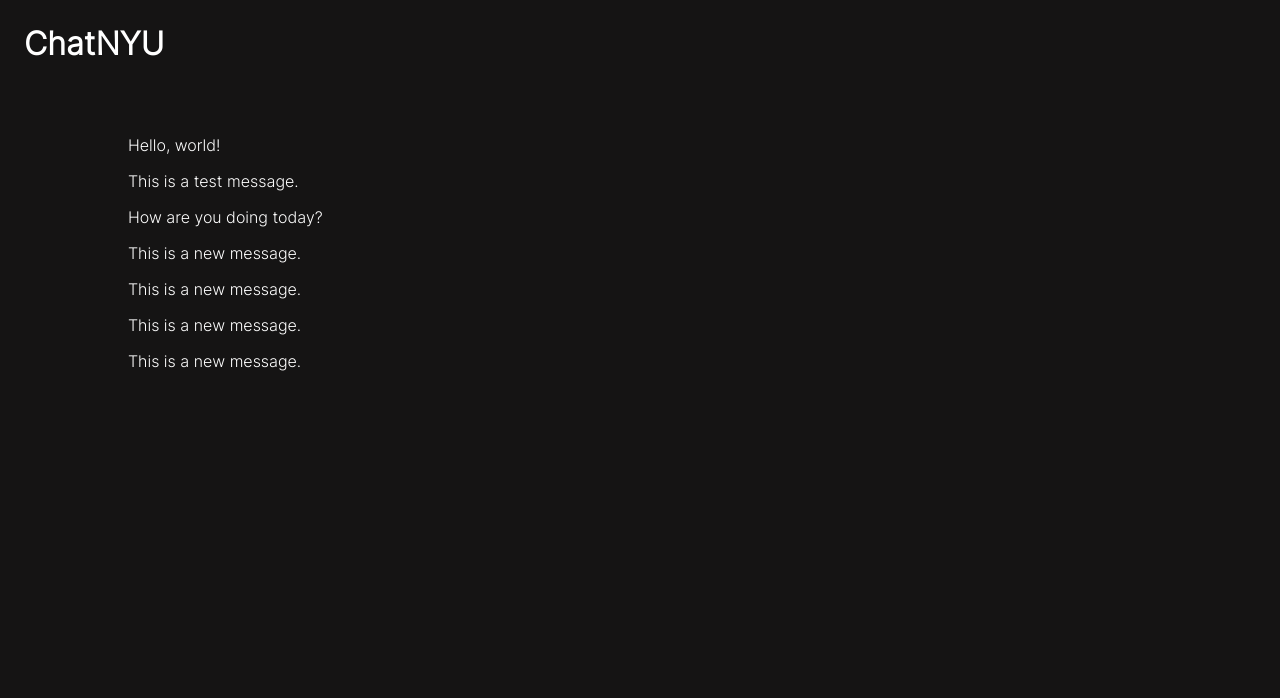
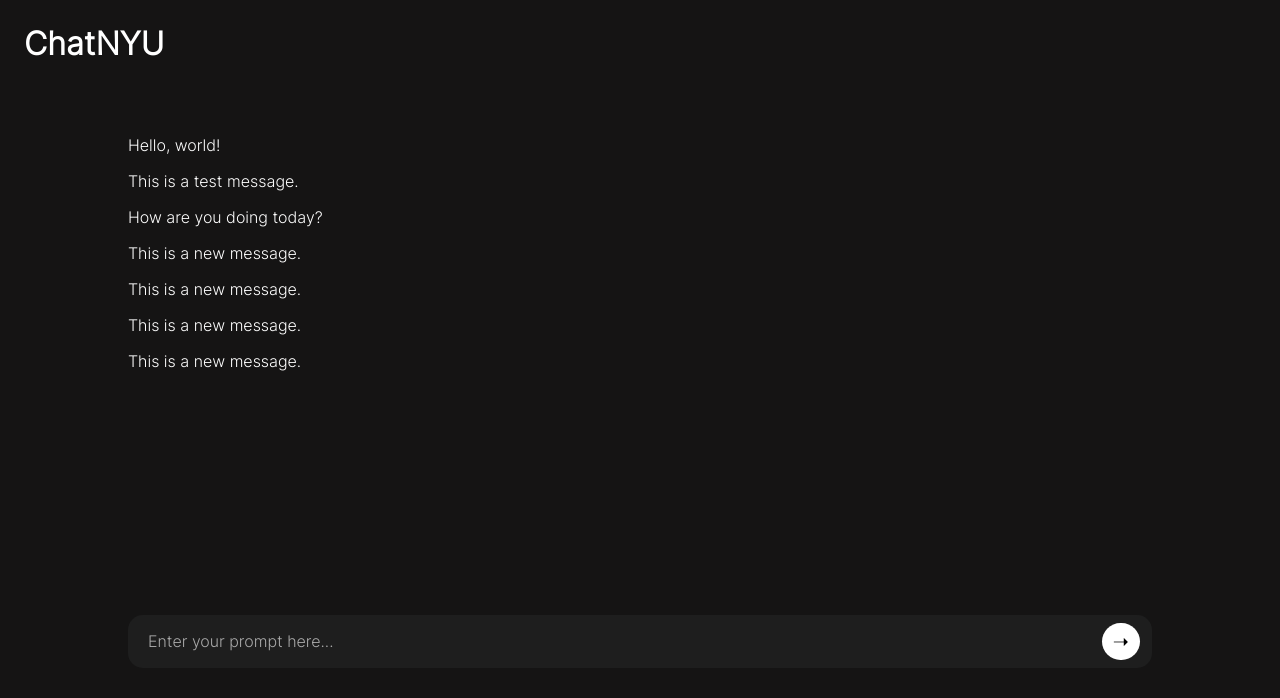
Before and after one commit to BUGS-NYU/chat-nyu, a React (Create React App) app in the folder frontend/: page / in a window 1280 px wide. Shown: the top 698 px of the page. Built offline with nearby package versions, Linux system fonts and the light colour scheme.

Commit message:
add chatbox component

```diff
--- a/frontend/src/App.css
+++ b/frontend/src/App.css
@@ -42,3 +42,49 @@
 .output::-webkit-scrollbar-thumb:hover {
   background-color: #bdbdbd;
 }
+
+/* chat box */
+
+.chat-input-container {
+  width: 80%;
+  margin-top: 1rem;
+  display: flex;
+  align-items: center;
+  justify-content: space-between;
+  background-color: #1e1e1e;
+  border-radius: 15px;
+  padding: 0.5rem 0.75rem;
+}
+
+.chat-input {
+  flex-grow: 1;
+  border: none;
+  background: transparent;
+  color: white;
+  font-size: 1rem;
+  padding: 0.5rem;
+}
+
+.chat-input::placeholder {
+  color: #aaa;
+}
+
+.chat-input:focus {
+  outline: none;
+}
+
+.send-button {
+  background-color: white;
+  border: none;
+  color: black;
+  font-size: 1.2rem;
+  padding: 0.4rem 0.7rem;
+  border-radius: 20px;
+  cursor: pointer;
+  margin-left: 0.5rem;
+  transition: background-color 0.2s ease;
+}
+
+.send-button:hover {
+  background-color: #ddd;
+}
--- a/frontend/src/App.js
+++ b/frontend/src/App.js
@@ -1,8 +1,11 @@
-import './App.css';
-import { useState, useEffect } from 'react';
+import "./App.css";
+import { useState, useEffect, useRef } from "react";
 
 function App() {
   const [outputs, setOutputs] = useState([]);
+
+  const [input, setInput] = useState("");
+  const outputRef = useRef(null);
 
   useEffect(() => {
     // TEST
@@ -14,12 +17,24 @@
 
     // TEST
     setInterval(() => {
-      setOutputs((prevOutputs) => [
-        ...prevOutputs,
-        "This is a new message.",
-      ]);
+      setOutputs((prevOutputs) => [...prevOutputs, "This is a new message."]);
     }, 2000);
   }, []);
+
+  useEffect(() => {
+    if (outputRef.current) {
+      outputRef.current.scrollTop = outputRef.current.scrollHeight;
+    }
+  }, [outputs]);
+
+  const handleSubmit = (e) => {
+    e.preventDefault();
+    if (input.trim() === "") {
+      return;
+    }
+    setOutputs((prevOutputs) => [...prevOutputs, `You: ${input}`]);
+    setInput("");
+  };
 
   return (
     <div className="home">
@@ -36,6 +51,20 @@
           </div>
         ))}
       </div>
+
+      {/* Input */}
+      <form onSubmit={handleSubmit} className="chat-input-container">
+        <input
+          type="text"
+          value={input}
+          onChange={(e) => setInput(e.target.value)}
+          placeholder="Enter your prompt here..."
+          className="chat-input"
+        />
+        <button type="submit" className="send-button">
+          ➝
+        </button>
+      </form>
     </div>
   );
 }
```
